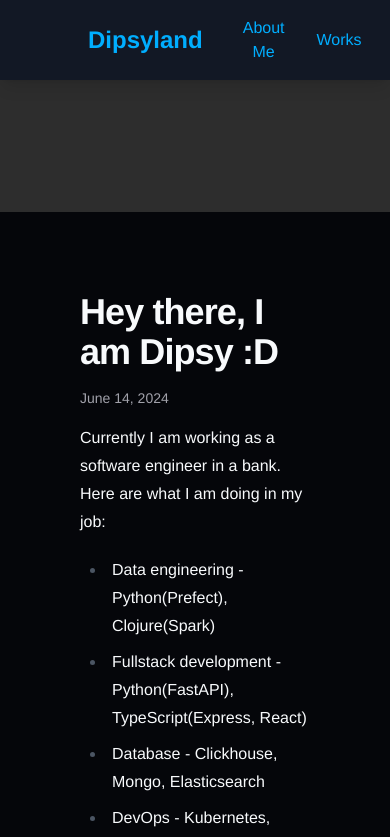
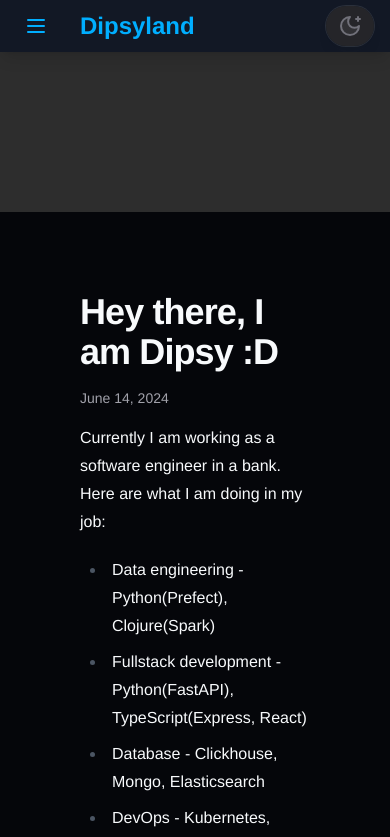
Before and after one commit to dipsywong98/dipsywong98.github.io, a Next.js app: page /about in a window 390 px wide. Shown: the top 837 px of the page. Built offline with nearby package versions, Linux system fonts and the light colour scheme.

Commit message:
adjust mobile style

```diff
--- a/src/app/global.css
+++ b/src/app/global.css
@@ -118,7 +118,7 @@
   }
 
   .card {
-    @apply text-card-foreground bg-card
+    @apply text-card-foreground bg-card px-2 py-3 md:px-0 md:py-0;
   }
 
   .dark {
--- a/src/components/v2/NameCard.tsx
+++ b/src/components/v2/NameCard.tsx
@@ -31,7 +31,7 @@ interface My {
 
 export function NameCard (): React.JSX.Element {
   return (
-    <div className="namecard card flex space-x-3 bg-card">
+    <div className="namecard card flex space-x-3 bg-card py-10">
       <div>
         <NextImage src={'/img/icon.png'} width={204} height={204} alt='icon' />
       </div>
--- a/src/components/v2/NavBar.tsx
+++ b/src/components/v2/NavBar.tsx
@@ -1,27 +1,91 @@
-import React from 'react'
+'use client'
+
+import React, { useState, useRef, useEffect } from 'react'
 import './NavBar.scss'
 import ThemeSwitch from '../ThemeSwitch'
 import NextLink from 'next/link'
 import { cn } from '@/lib/utils'
 
-const NavItem = ({href, children, className = ''}) => (
-  <NextLink className={cn("nav-item transition-all hover:bg-foreground/10", className)} href={href}>{children}</NextLink>
+const NavItem = ({ href, children, className = '', onClick = () => { } }) => (
+  <NextLink className={cn("nav-item transition-all hover:bg-foreground/10", className)} href={href} onClick={onClick}>{children}</NextLink>
 )
 
 export const NavBar = (): React.ReactNode => {
+  const [isDrawerOpen, setIsDrawerOpen] = useState(false);
+  const drawerRef = useRef<HTMLDivElement>(null);
+
+  const toggleDrawer = () => setIsDrawerOpen(!isDrawerOpen);
+
+  useEffect(() => {
+    const handleClickOutside = (event: MouseEvent) => {
+      if (drawerRef.current && !drawerRef.current.contains(event.target as Node)) {
+        setIsDrawerOpen(false);
+      }
+    };
+
+    document.addEventListener('mousedown', handleClickOutside);
+    return () => {
+      document.removeEventListener('mousedown', handleClickOutside);
+    };
+  }, [drawerRef]);
+
+  const navItems = [
+    { href: "/#home", text: "Dipsyland", className: "title px-3" },
+    { href: "/#about", text: "About Me" },
+    { href: "/#works", text: "Works" },
+    { href: "/#blog", text: "Blog" },
+    { href: "/#about", text: "Contact" }
+  ];
+
   return (
-    <header className="fixed top-0 w-full z-10 shadow-lg">
+    <header className="fixed top-0 w-full z-10 shadow-lg overflow-x-hidden">
       <nav>
-        <div className="flex justify-between items-center px-16 bg-nav text-nav-foreground">
+        <div className="flex justify-between items-center px-4 md:px-16 bg-nav text-nav-foreground h-[var(--nav-height)]">
           <div className="flex items-center">
-            <NavItem className="title px-3" href="/#home">Dipsyland</NavItem>
-            <NavItem href="/#about">About Me</NavItem>
-            <NavItem href="/#works">Works</NavItem>
-            <NavItem href="/#blog">Blog</NavItem>
-            <NavItem href="/#about">Contact</NavItem>
+            {/* Hamburger menu for mobile */}
+            <button
+              className="md:hidden p-2 hover:bg-foreground/10 rounded"
+              onClick={toggleDrawer}
+            >
+              <svg className="w-6 h-6" fill="none" stroke="currentColor" viewBox="0 0 24 24">
+                <path strokeLinecap="round" strokeLinejoin="round" strokeWidth={2} d="M4 6h16M4 12h16M4 18h16" />
+              </svg>
+            </button>
+
+            {/* Desktop navigation */}
+            <div className="hidden md:flex items-center">
+              {navItems.map((item, index) => (
+                <NavItem key={index} href={item.href} className={item.className}>{item.text}</NavItem>
+              ))}
+            </div>
+
+            {/* Mobile navigation */}
+            <div className="md:hidden">
+              <NavItem href="/#home" className="title px-3">Dipsyland</NavItem>
+            </div>
           </div>
           <div>
-            <ThemeSwitch/>
+            <ThemeSwitch />
+          </div>
+        </div>
+
+        {/* Mobile drawer */}
+        <div ref={drawerRef} className={cn(
+          "fixed left-0 top-0 h-full w-64 bg-nav transform transition-transform duration-300 ease-in-out",
+          isDrawerOpen ? "translate-x-0" : "-translate-x-full",
+          "md:hidden"
+        )}>
+          <div className="pt-16 px-4">
+            {navItems.slice(1).map((item, index) => (
+              <NavItem
+                key={index}
+                href={item.href}
+                className="block py-2"
+                onClick={() => setIsDrawerOpen(false)}
+              >
+                {item.text}
+              </NavItem>
+            ))}
           </div>
         </div>
       </nav>
```
